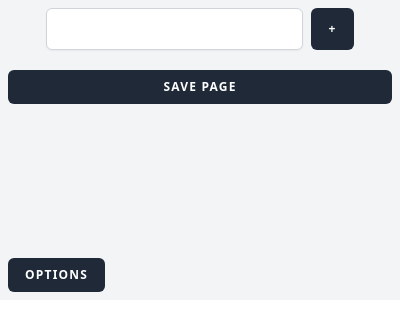
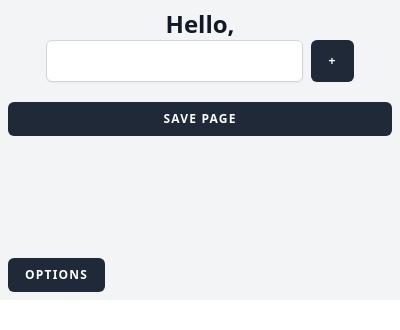
Before and after one commit to Quadrubo/link-dumper-extension, a browser extension: page public/popup.html in a window 400 px wide. Drawn offline with nearby package versions, Linux system fonts and the light colour scheme; files that its build step writes are made by us from their sources; files whose address does not match are found by name.

Commit message:
quick fix

```diff
--- a/public/popup.html
+++ b/public/popup.html
@@ -16,7 +16,7 @@
                     <h1
                         id="header"
                         class="text-gray-900 font-semibold text-2xl text-center"
-                    ></h1>
+                    >Hello, </h1>
                 </section>
 
                 <!-- Tags -->
```
